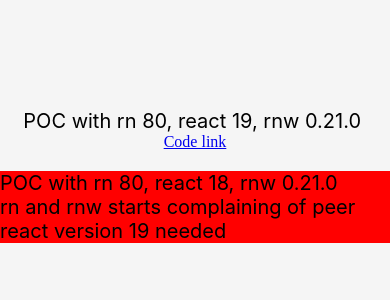
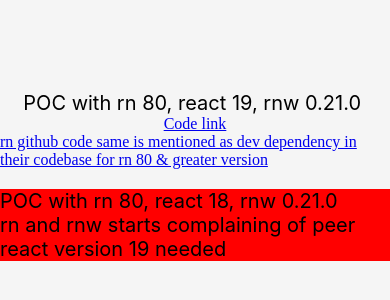
Before and after one commit to ankitt8/cross-platform-myapp, a React Native app: screen / in a window 390 px wide. Shown: the part 246-546 px from the top of the page. Built offline with nearby package versions, Linux system fonts and the light colour scheme.

Commit message:
chore: updated content

```diff
--- a/App.tsx
+++ b/App.tsx
@@ -20,6 +20,13 @@
           Code link
         </a>
       ) : null}
+      {Platform.OS === "web" ? (
+        <a href="https://github.com/facebook/react-native/blob/0ef21bf8ad9836ad34f459795e180dd3e34f7618/package.json#L106" target="_blank" rel="noopener noreferrer">
+          rn github code same is mentioned as dev dependency in their codebase for rn 80 & greater version
+        </a>
+      ) : null}
+
+
 
       <View style={{ marginTop: 20, background: 'red' }}>
         <Text style={styles.text}>POC with rn 80, react 18, rnw 0.21.0 </Text>
```
Also changed, not shown: 1 other file (tests, documents, lock files or other folders).
